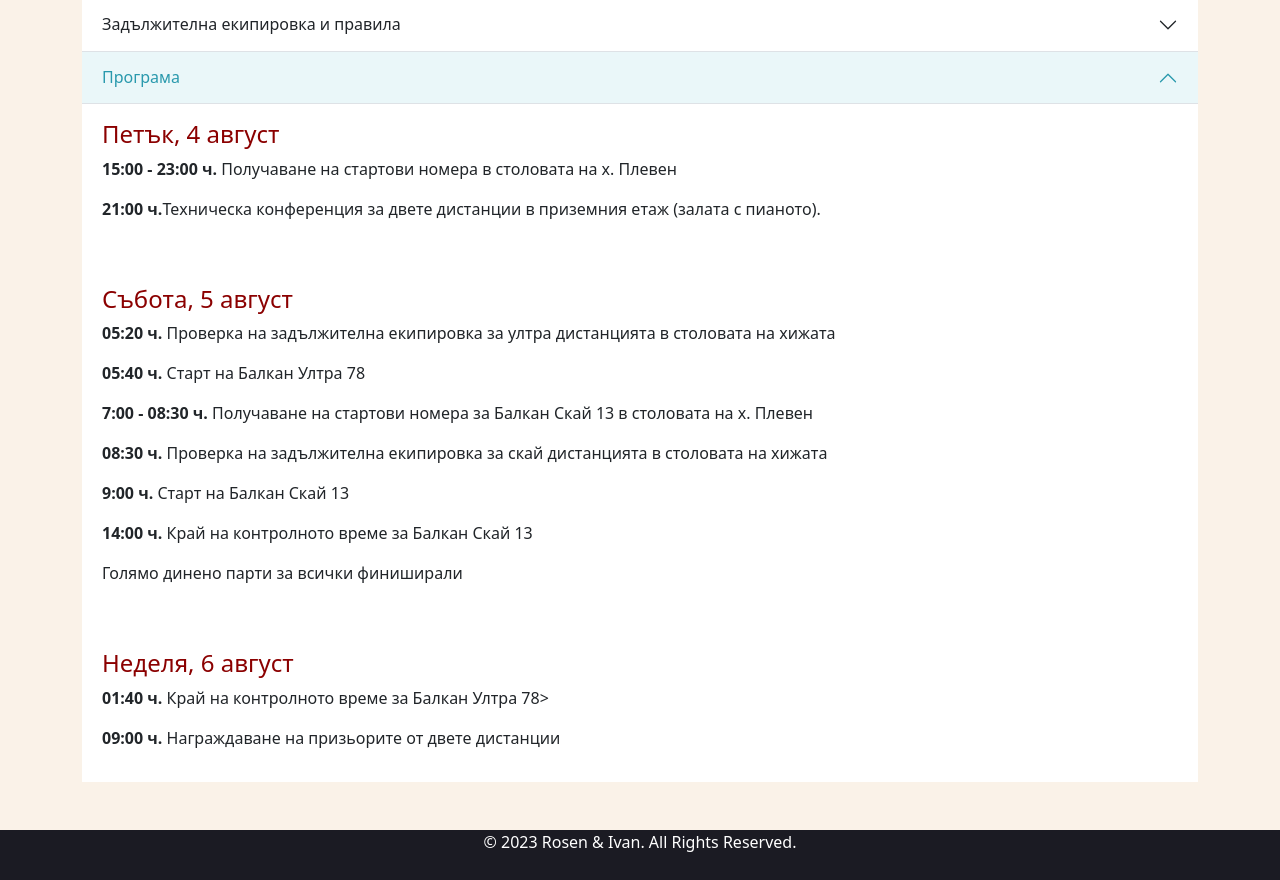
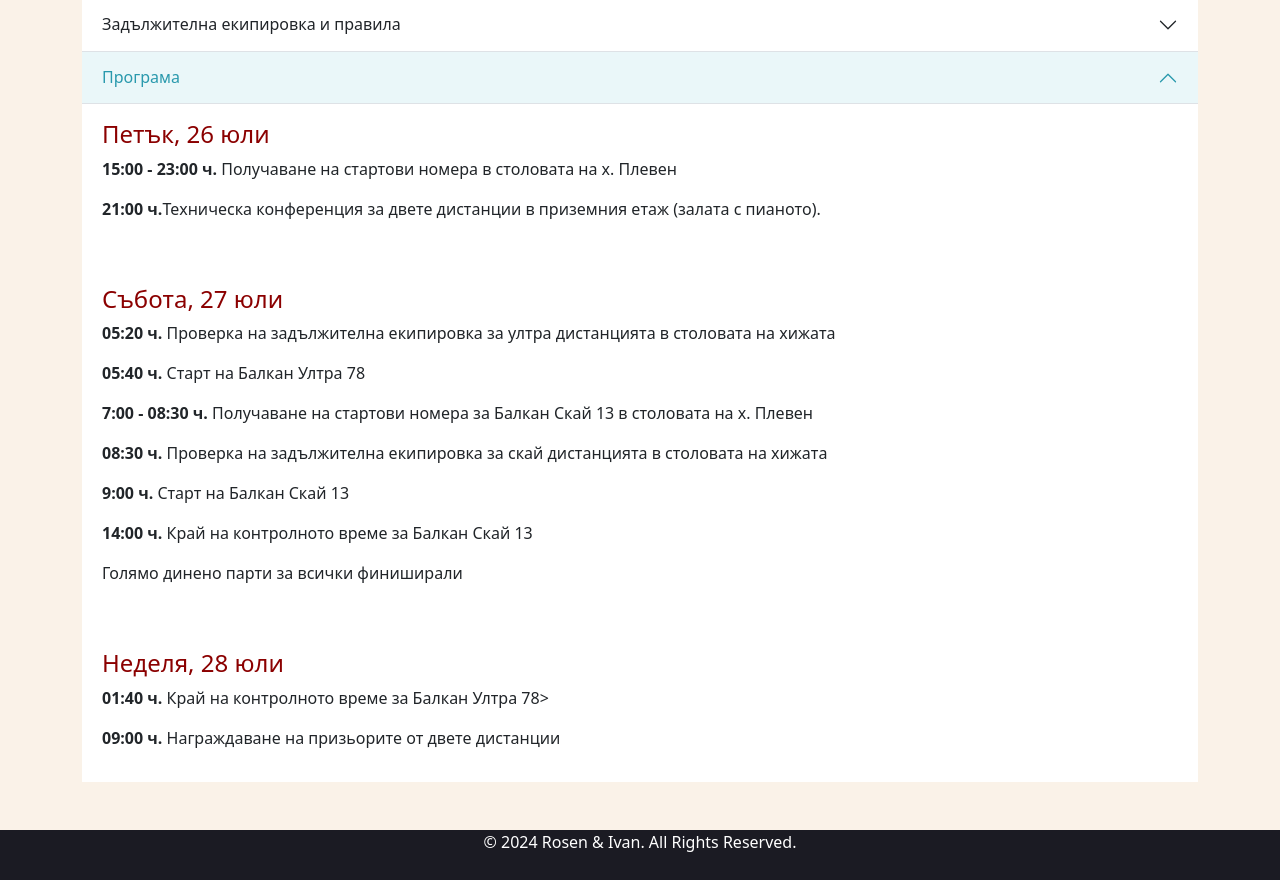
Before and after one commit to ivan4oto/balkanultra, a Django app: page /about in a window 1280 px wide, after a click on "Програма". Shown: the part 308-1188 px from the top of the page. Run offline with Django 3.2, Linux system fonts and the light colour scheme; style sheets or scripts are compiled from the project's sources.

Commit message:
updating dates

```diff
--- a/app/email_content.py
+++ b/app/email_content.py
@@ -34,7 +34,7 @@
     <body>
         <div class="container">
             <h1>Балкан Ултра</h1>
-            <p>Вашата регистрация за Балкан Ултра беше успешна! Ще Ви очакваме на 5 август 2023г на хижа Плевен!</p>
+            <p>Вашата регистрация за Балкан Ултра беше успешна! Ще Ви очакваме на 27 юли 2024г на хижа Плевен!</p>
             <p>Ако вашата регистрация е за дългото трасе и очаквайте да бъдете одобрен до 7 дневен срок. Ако до тогава не виждате вашето име на сайта, моля проверете дали покривате изискванията за участие и ако сте изпратили нужните линкове към резултати се свържете с нас.</p>
             <p class="signature">С уважение, Росен и Иван.</p>
         </div>
--- a/app/templates/base.html
+++ b/app/templates/base.html
@@ -25,7 +25,7 @@
 
   <div id="newfooter">
     <div id="copyrights">
-      © 2023 Rosen & Ivan. All Rights Reserved.
+      © 2024 Rosen & Ivan. All Rights Reserved.
     </div>
   </div>
 
--- a/app/templates/snippets/about/program.html
+++ b/app/templates/snippets/about/program.html
@@ -1,8 +1,8 @@
-<h4>Петък, 4 август</h4>
+<h4>Петък, 26 юли</h4>
 <p><strong>15:00 - 23:00 ч.</strong> Получаване на стартови номера в столовата на х. Плевен</p>
 <p><strong>21:00 ч.</strong>Техническа конференция за двете дистанции в приземния етаж (залата с пианото).</p>
 <br></br>
-<h4>Събота, 5 август</h4>
+<h4>Събота, 27 юли</h4>
 <p><strong>05:20 ч.</strong> Проверка на задължителна екипировка за ултра дистанцията в столовата на хижата </p>
 <p><strong>05:40 ч.</strong> Старт на Балкан Ултра 78</p>
 <p><strong>7:00 - 08:30 ч.</strong> Получаване на стартови номера за Балкан Скай 13 в столовата на х. Плевен</p>
@@ -11,6 +11,6 @@
 <p><strong>14:00 ч.</strong> Край на контролното време за Балкан Скай 13</p>
 <p>Голямо динено парти за всички финиширали</p>
 <br></br>
-<h4>Неделя, 6 август</h4>
+<h4>Неделя, 28 юли</h4>
 <p><strong>01:40 ч.</strong> Край на контролното време за Балкан Ултра 78></p>
 <p><strong>09:00 ч. </strong>Награждаване на призьорите от двете дистанции</p>
```
